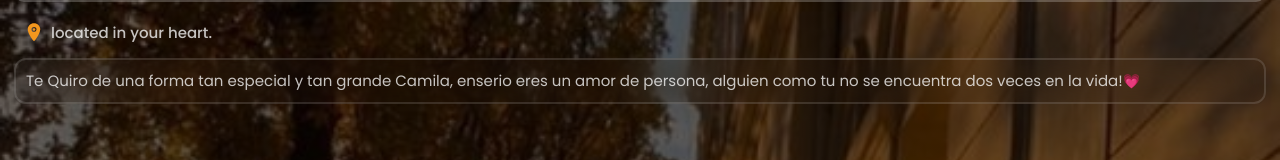
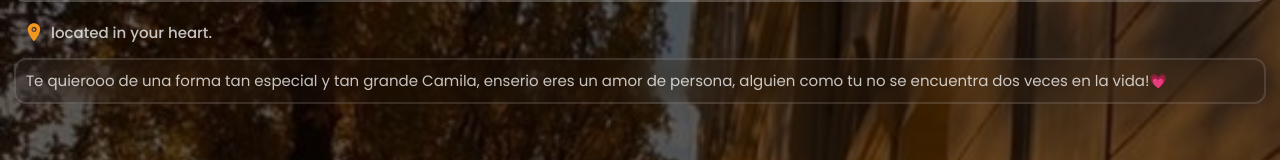
Before and after one commit to snayderthAes/CamilaLetter, a website: page public/index.html in a window 1280 px wide. Shown: the part 606-766 px from the top of the page. Drawn offline with nearby package versions, Linux system fonts and the light colour scheme; a web font is replaced by a local one.

Commit message:
cambio de texto, equivocacion

```diff
--- a/public/index.html
+++ b/public/index.html
@@ -158,7 +158,7 @@
     <!--text-->
 
     <div class="w-full p-[10px] border-2 border-[#ffffff21] backdrop-blur-xl rounded-xl">
-        <p class="text-[#ffffffc0] font-primario text-[15px]">Te Quiro de una forma tan especial y tan grande Camila, enserio eres un amor de persona, alguien como tu no se encuentra dos veces en la vida!<span class="text-[14px] text-[#fff]">💗</span></p>
+        <p class="text-[#ffffffc0] font-primario text-[15px]">Te quierooo de una forma tan especial y tan grande Camila, enserio eres un amor de persona, alguien como tu no se encuentra dos veces en la vida!<span class="text-[14px] text-[#fff]">💗</span></p>
     </div>
 
     <audio id="miAudio" autoplay style="display: none;">
```
